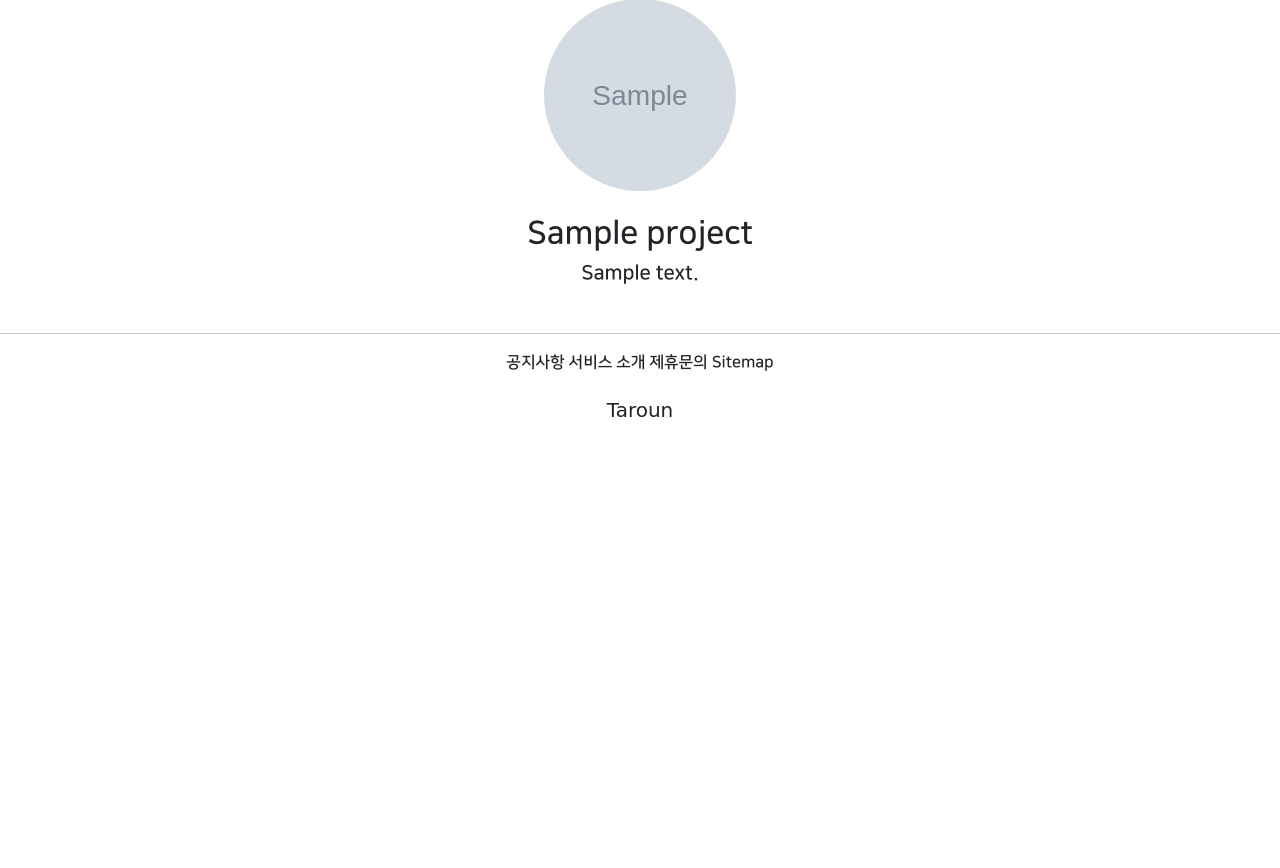
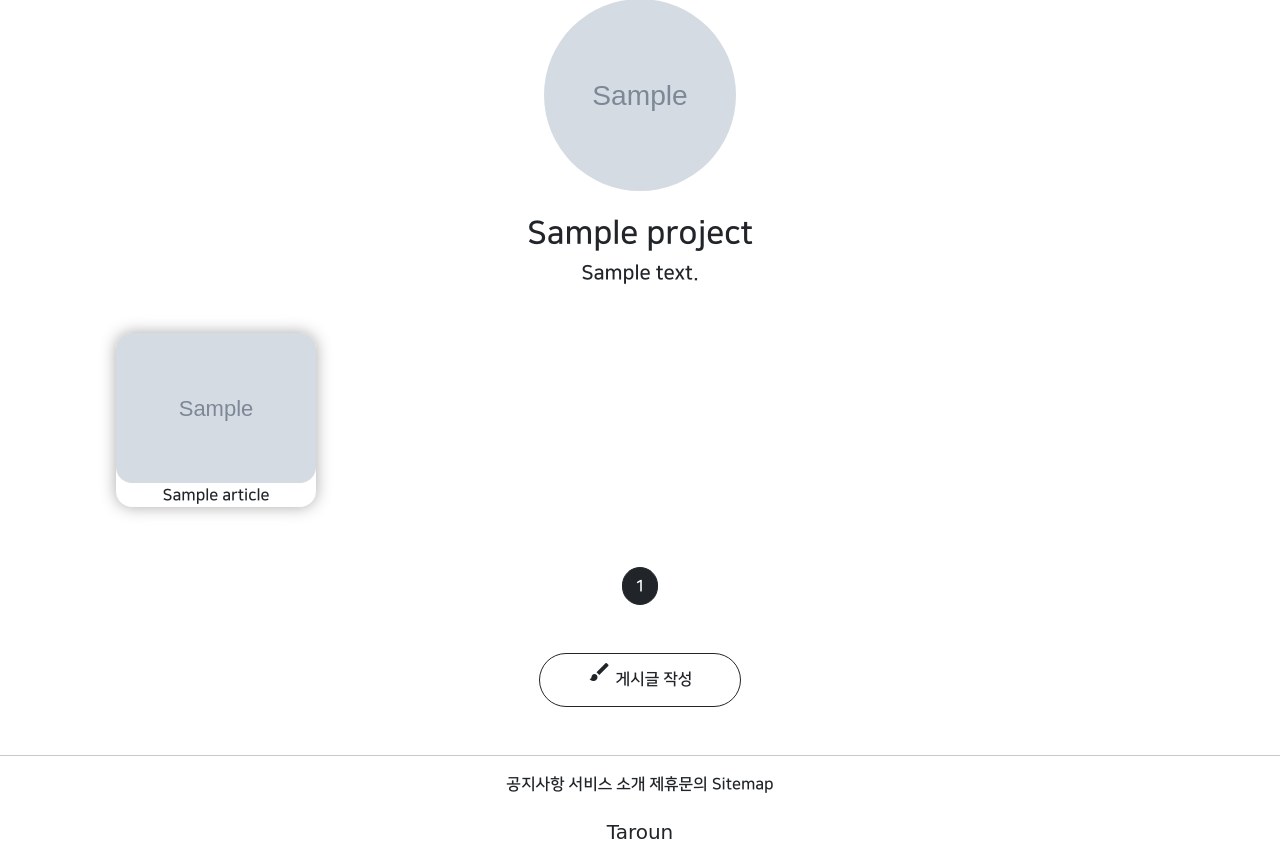
Before and after one commit to taroun/new_1ban, a Django app: page /projects/detail/1 in a window 1280 px wide. Shown: the part 242-1110 px from the top of the page. Before the commit the page ends 659 px from the top, so only its background shows below. Run offline with Django 3.2, Linux system fonts and the light colour scheme; tables that the repository leaves empty hold one stand-in row (values such as "Sample post"); grey boxes marked "Sample" are stand-in pictures; parts of the project's set-up code (start-up, migrations or seed data) failed here and were passed over; some libraries are stand-ins or nearby versions; some web fonts are replaced.

Commit message:
8/18 new 1ban commit 5

```diff
--- a/projectapp/templates/projectapp/detail.html
+++ b/projectapp/templates/projectapp/detail.html
@@ -14,4 +14,8 @@
         </div>
     </div>
 
+    <div>
+        {% include 'snippets/list_fragment.html' with article_list=object_list %}
+    </div>
+
 {% endblock %}
--- a/projectapp/views.py
+++ b/projectapp/views.py
@@ -5,7 +5,9 @@ from django.shortcuts import render
 from django.urls import reverse_lazy, reverse
 from django.utils.decorators import method_decorator
 from django.views.generic import CreateView, DetailView, ListView
+from django.views.generic.list import MultipleObjectMixin
 
+from articleapp.models import Article
 from projectapp.forms import ProjectCreationForm
 from projectapp.models import Project
 
@@ -20,10 +22,16 @@ class ProjectCreateView(CreateView):
     def get_success_url(self):
         return reverse('projectapp:detail', kwargs={'pk':self.object.pk})
 
-class ProjectDetailView(DetailView):
+class ProjectDetailView(DetailView, MultipleObjectMixin):
     model = Project
     context_object_name = 'target_project'
     template_name = 'projectapp/detail.html'
+
+    paginate_by = 20
+
+    def get_context_data(self, **kwargs):
+        article_list = Article.objects.filter(project=self.object)
+        return super().get_context_data(object_list=article_list, **kwargs)
 
 class ProjectListView(ListView):
     model = Project
--- /dev/null
+++ b/templates/snippets/list_fragment.html
@@ -0,0 +1,56 @@
+
+{% load static %}
+
+    <style>
+
+        .container{
+            padding: 0;
+            margin: 0 auto;
+        }
+
+        .container div {
+          width: 45%;
+            max-width: 200px;
+          display: flex;
+          justify-content: center;
+          align-items: center;
+          border-radius: 1rem;
+            flex-direction: column;
+            box-shadow: 0 0 1rem darkgray;
+        }
+
+        div img {
+            width: 100%;
+            border-radius: 1rem;
+        }
+
+    </style>
+
+    <div class="container my-3">
+
+        {% for article in article_list %}
+
+            <div>
+                <a href="{% url 'articleapp:detail' pk=article.pk %}">
+                    <img src="{{ article.image.url }}" alt="">
+                </a>
+                <span>
+                    {{ article.title }}
+                </span>
+            </div>
+
+        {% endfor %}
+
+    </div>
+
+    <script src="{% static 'js/magicgrid.js' %}"></script>
+
+    {% include 'snippets/pagination.html' %}
+
+    <div class="text-center my-5">
+        <a href="{% url 'articleapp:create' %}"
+           class="btn btn-outline-dark rounded-pill px-5">
+            <p class="material-icons article_material">brush</p>
+            게시글 작성
+        </a>
+    </div>
```
